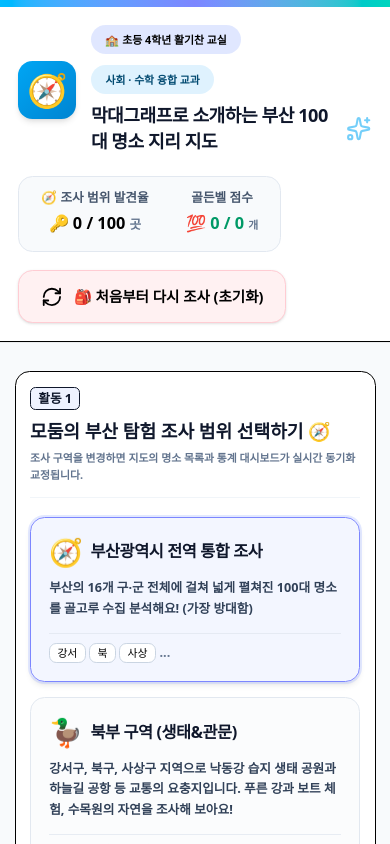
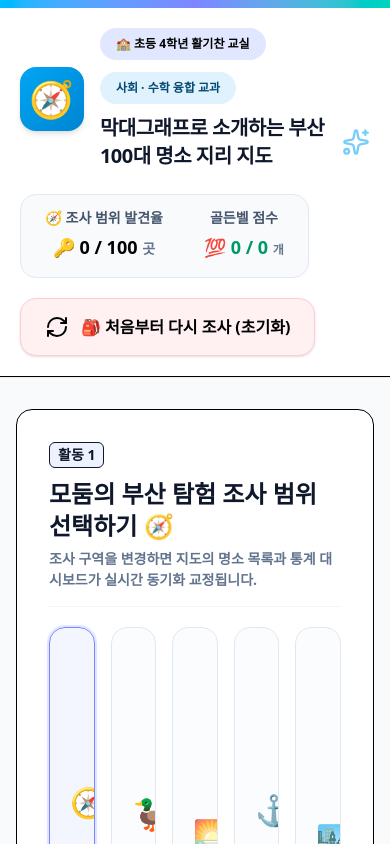
Before and after one commit to Yuna123-tech/map, a React (Vite) app: page / in a window 390 px wide. Shown: the top 844 px of the page. Built offline with nearby package versions, Linux system fonts and the light colour scheme.

Commit message:
style: standardize desktop UI and update scripts
- Set fixed desktop-oriented viewport and font scale.
- Remove responsive breakpoints to ensure consistent layout.
- Refine presentation assistant scripts for better tone.

```diff
--- a/index.html
+++ b/index.html
@@ -2,7 +2,7 @@
 <html lang="ko">
   <head>
     <meta charset="UTF-8" />
-    <meta name="viewport" content="width=device-width, initial-scale=1.0, maximum-scale=3.0" />
+    <meta name="viewport" content="width=1400, initial-scale=0.35, maximum-scale=3.0" />
 
     <!-- PWA primary details -->
     <meta name="theme-color" content="#6366f1" />
--- a/src/App.tsx
+++ b/src/App.tsx
@@ -224,20 +224,20 @@ export default function App() {
       <main className="w-[98%] max-w-[2100px] mx-auto w-full px-4 md:px-8 py-8 flex-1 space-y-8">
 
         {/* 모둠별 조사 범위(권역) 커스텀 선택 장치 (고민 완벽 해결책) */}
-        <div className="bg-white rounded-2xl p-4 sm:p-6 md:p-8 border border-slate-150 shadow-3xs hover:shadow-2xs transition-shadow animate-fade-in animate-once">
+        <div className="bg-white rounded-2xl p-8 border border-slate-150 shadow-3xs hover:shadow-2xs transition-shadow animate-fade-in animate-once">
           <div className="flex flex-row items-center justify-between gap-4 border-b border-slate-100 pb-4 mb-5">
             <div className="space-y-1.5">
-              <h3 className="text-xl sm:text-2xl font-black text-slate-900 flex items-center gap-2.5 flex-wrap">
+              <h3 className="text-2xl font-black text-slate-900 flex items-center gap-2.5 flex-wrap">
                 <span className="p-1 py-0.5 px-2 bg-indigo-50 text-indigo-750 text-sm rounded-md border border-indigo-150 font-bold shrink-0">활동 1</span>
                 <span>모둠의 부산 탐험 조사 범위 선택하기 🧭</span>
               </h3>
-              <p className="text-xs sm:text-sm text-slate-500 font-bold leading-normal">
+              <p className="text-sm text-slate-500 font-bold leading-normal">
                 조사 구역을 변경하면 지도의 명소 목록과 통계 대시보드가 실시간 동기화 교정됩니다.
               </p>
             </div>
           </div>
 
-          <div className="grid grid-cols-1 sm:grid-cols-2 lg:grid-cols-5 gap-4">
+          <div className="grid grid-cols-5 gap-4">
             {REGION_LIST.map((rg) => {
               const isSelected = selectedRegion === rg.key;
               return (
--- a/src/components/PresentationAssistant.tsx
+++ b/src/components/PresentationAssistant.tsx
@@ -85,22 +85,22 @@ export default function PresentationAssistant({
   const minSpotsList = getMinSpotsList();
 
   // 가장 많은 개수를 자랑하기 대본
-  const maxSpeech = `안녕하세요 여러분! 저희는 [우리 모둠]입니다.
+  const maxSpeech = `안녕하세요 여러분! 저희는 멋진 발표를 준비한 우리 모둠입니다.
 
-저희 모둠이 부산 ${currentRegion.name} 구역을 친구들한테 당당하게 추천하고 홍보하기 위해 정한 여행 제목은 《${maxSpotsList.split(',')[0] || '부산'}와(과) 함께 떠나는 신나는 여행》입니다.
+저희 모둠이 부산 ${currentRegion.name} 구역을 친구들에게 당당하게 추천하고 홍보하기 위해 정한 여행 제목은 《${maxSpotsList.split(',')[0] || '부산'}와 함께 떠나는 신나는 여행》입니다.
 
-우리가 이렇게 여행 코스를 정하게 된 명확한 수학적·지리학적 근거는, 부산 백지도를 열심히 구석구석 조사하고 막대그래프로 나타내어 비교해 보았기 때문이에요. 분석해 본 결과, 우리 구역은 다른 종류보다 [${categoryEmojis[maxCategoryKey]} ${categoryNames[maxCategoryKey]}] 탐색지가 총 ${counts[maxCategoryKey]}곳이나 있어서 가장 많고 풍성했답니다!
+우리가 이렇게 코스를 정하게 된 소중한 지리적 근거는, 부산 백지도를 구석구석 조사하고 수집하여 막대그래프로 직접 비교해 보았기 때문입니다. 분석해 본 결과, 우리 구역은 다른 종류보다 '${categoryEmojis[maxCategoryKey]} ${categoryNames[maxCategoryKey]}' 장소가 총 ${counts[maxCategoryKey]}곳이나 발견되어 가장 많고 풍성했답니다!
 
-그래서 우리 모둠은 이 가장 멋지고 풍성한 매력을 한껏 뽐낼 수 있는 최고의 추천 여행을 만들기로 결정했습니다. [${maxSpotsList}] 같이 즐겁고 매력적인 자랑거리들을 많이 소개해 드릴 테니 꼭 한번 놀러 오세요. 들어주셔서 감사합니다!`;
+그래서 우리 모둠은 이 넘치는 장점과 매력을 한껏 살릴 수 있는 최고의 추천 여행을 떠나기로 했습니다. 특히 ${maxSpotsList} 같이 즐겁고 매력적인 자랑거리들이 많으니 여러분도 꼭 한번 놀러 오시면 좋겠습니다. 들어주셔서 감사합니다!`;
 
   // 가장 적은 개수를 보완하기 대본
-  const minSpeech = `안녕하세요 여러분! 저희는 [우리 모둠]입니다.
+  const minSpeech = `안녕하세요 여러분! 저희는 멋진 발표를 준비한 우리 모둠입니다.
 
 저희 모둠이 부산 ${currentRegion.name} 구역의 숨은 매력을 골고루 살리는 상생 발전 계획의 제목은 《숨은 보석, ${minSpotsList.split(',')[0] || '부산'}를 골고루 사랑하는 가치 투어》입니다.
 
-우리가 이 나눔 계획을 제안하게 된 근거는, 직접 수집한 개수 분류표를 막대그래프 기둥 높이로 비교해 본 결과입니다. 우리 구역은 [${categoryEmojis[minCategoryKey]} ${categoryNames[minCategoryKey]}] 장소가 단 ${counts[minCategoryKey]}곳밖에 발견되지 않아서 상대적으로 숫자가 아주 적었습니다.
+우리가 이 나눔 계획을 제안하게 된 근거는, 분류표를 가로 세로 막대그래프 기둥 높이로 나타내어 눈으로 직접 확인했기 때문입니다. 우리 구역은 '${categoryEmojis[minCategoryKey]} ${categoryNames[minCategoryKey]}' 장소가 단 ${counts[minCategoryKey]}곳밖에 없어서 상대적으로 매우 적었습니다.
 
-그래서 우리 모둠은 "어느 동네든 골고루 놀거리도 많고 행복해야 한다"는 생각으로 결정을 내렸습니다. 개수나 시설이 상대적으로 부족한 [${minSpotsList}] 주변을 더 가꾸고 알려서, 모두가 함께 행복할 수 있도록 힘쓰겠습니다. 감사합니다!`;
+그래서 우리 모둠은 "모든 동네가 골고루 발전하고 행복해야 한다"는 생각으로 씩씩한 계획을 채택했습니다. 다른 테마에 비해 상대적으로 부족했던 ${minSpotsList} 주변 지역을 더 예쁘게 가꾸고 널리 홍보하여, 모두가 함께 상생할 수 있도록 노력하겠습니다. 감사합니다!`;
 
   return (
     <div className="space-y-6" id="presentation-assistant-section">
--- a/src/index.css
+++ b/src/index.css
@@ -6,19 +6,7 @@
   html의 폰트 크기를 표준(16px) 대비 130% 확대 수치인 20.8px로 일관되게 고정합니다.
 */
 html {
-  font-size: 14.5px !important; /* Mobile optimal base size */
-}
-
-@media (min-width: 640px) {
-  html {
-    font-size: 16px !important; /* Tablet optimal base size */
-  }
-}
-
-@media (min-width: 1024px) {
-  html {
-    font-size: 20.8px !important; /* PC / Classroom Projector舒适 zoom size */
-  }
+  font-size: 16px !important;
 }
 
 body {
```
